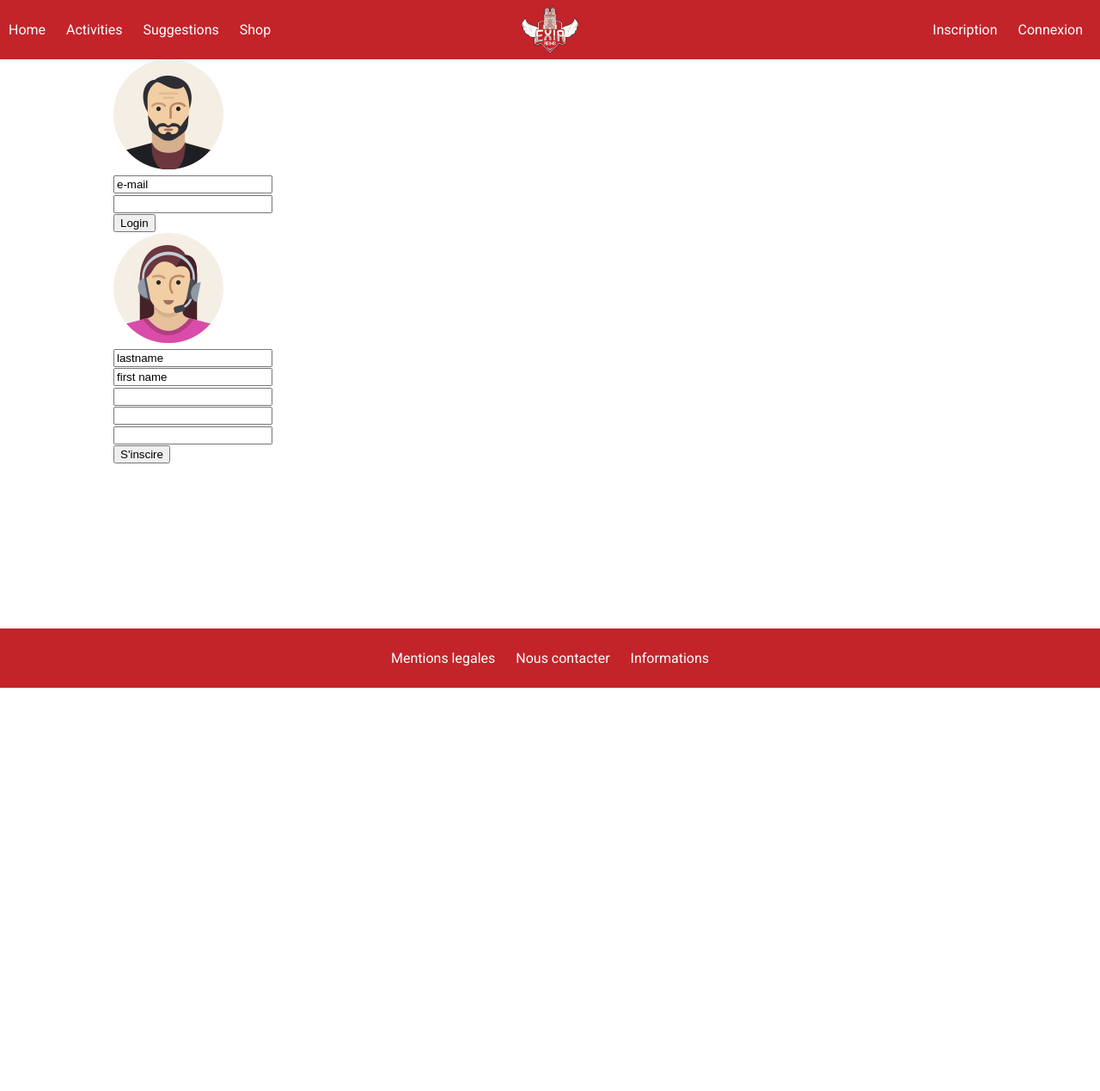
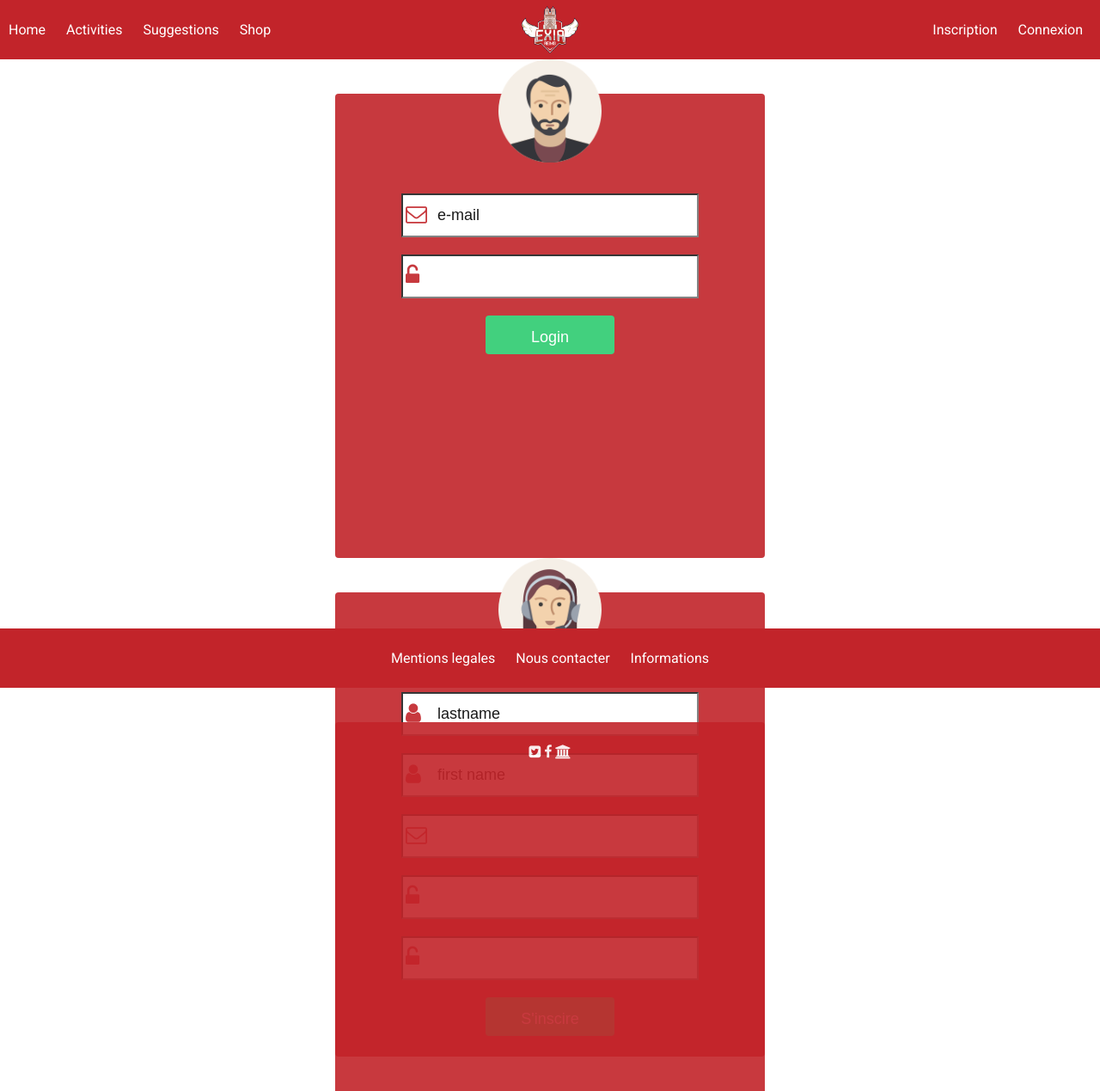
Before and after one commit to astus08/Trinity, a PHP site: page /home.php in a window 1280 px wide. Shown: the whole page at 86% size. Before the commit the page ends 800 px from the top, so only its background shows below. Run offline with PHP 8.4, Linux system fonts and the light colour scheme; some libraries are stand-ins or nearby versions.

Commit message:
push formulaire

```diff
--- a/view/css/main.css
+++ b/view/css/main.css
@@ -228,6 +228,65 @@ footer {
   margin: auto;
   z-index: -3; }
 
+.container {
+  margin-top: 50px;
+  width: 500px;
+  height: 540px;
+  text-align: center;
+  background-color: #C2242A;
+  opacity: 0.9;
+  margin: 40px auto;
+  border-radius: 4px; }
+
+.container img {
+  width: 120px;
+  height: 120px;
+  margin-top: -40px;
+  margin-bottom: 30px; }
+
+input {
+  height: 45px;
+  width: 300px;
+  font-size: 18px;
+  margin-bottom: 20px;
+  padding-left: 40px;
+  background-color: white; }
+
+.form-email::before {
+  position: absolute;
+  font-family: "FontAwesome";
+  font-size: 25px;
+  content: "\f003";
+  padding-left: 5px;
+  color: #C2242A;
+  padding-top: 7px; }
+
+.form-user::before {
+  position: absolute;
+  font-family: "FontAwesome";
+  font-size: 25px;
+  content: "\f007";
+  padding-left: 5px;
+  color: #C2242A;
+  padding-top: 7px; }
+
+.form-password::before {
+  position: absolute;
+  font-family: "FontAwesome";
+  font-size: 25px;
+  content: "\f13e";
+  padding-left: 5px;
+  color: #C2242A;
+  padding-top: 7px; }
+
+.btn-login {
+  width: 150px;
+  padding: 15px 40px;
+  color: #fff;
+  border-radius: 4px;
+  border: none;
+  background-color: #2ECC71; }
+
 .options {
   padding-top: 20px;
   padding-right: 20px;
--- a/view/css/scss/header-footer.scss
+++ b/view/css/scss/header-footer.scss
@@ -260,3 +260,75 @@ footer {
   margin: auto;
   z-index: -3;
   }
+
+.container{
+	margin-top: 50px;
+	width: 500px;
+	height: 540px;
+	text-align: center;
+	background-color:#C2242A;
+	opacity: 0.9;
+	margin: 40px auto;
+	border-radius:4px;
+}
+
+.container img{
+	width: 120px;
+	height: 120px;
+	margin-top: -40px;
+	margin-bottom: 30px;
+}
+
+
+input{
+	height: 45px;
+	width: 300px;
+	font-size: 18px;
+	margin-bottom: 20px;
+	padding-left: 40px;
+	background-color: white;
+}
+
+.form-email::before{
+	position: absolute;
+	font-family: "FontAwesome";
+	font-size: 25px;
+	content:"\f003";
+	padding-left: 5px;
+	color:#C2242A;
+	padding-top: 7px;
+}
+
+.form-user::before{
+	position: absolute;
+	font-family: "FontAwesome";
+	font-size: 25px;
+	content:"\f007";
+	padding-left: 5px;
+	color:#C2242A;
+	padding-top: 7px;
+}
+
+.form-password::before{
+	position: absolute;
+	font-family: "FontAwesome";
+	font-size: 25px;
+	content:"\f13e";
+	padding-left: 5px;
+	color:#C2242A;
+	padding-top: 7px;
+}
+
+
+
+
+.btn-login{
+
+	width: 150px;
+	padding: 15px 40px;
+	color: #fff;
+	border-radius: 4px;
+	border: none;
+	background-color: #2ECC71;
+
+}
```
